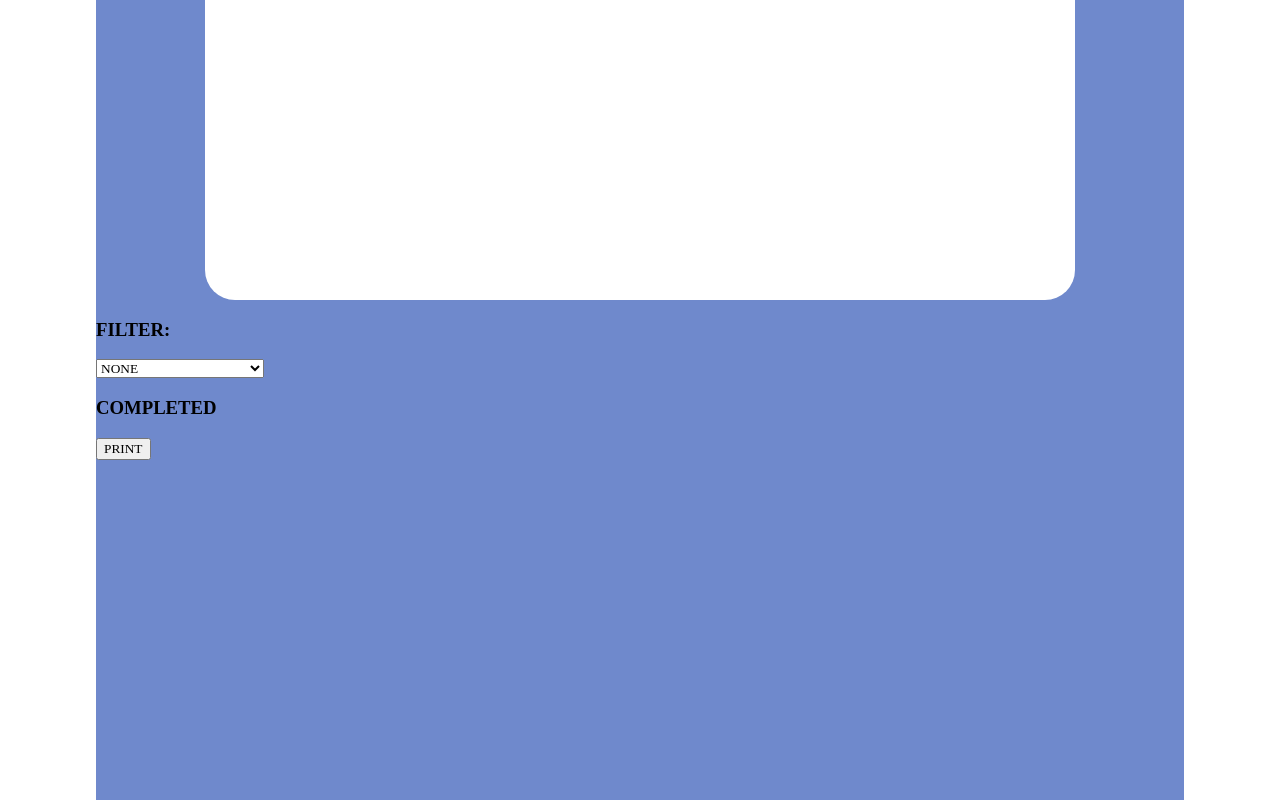
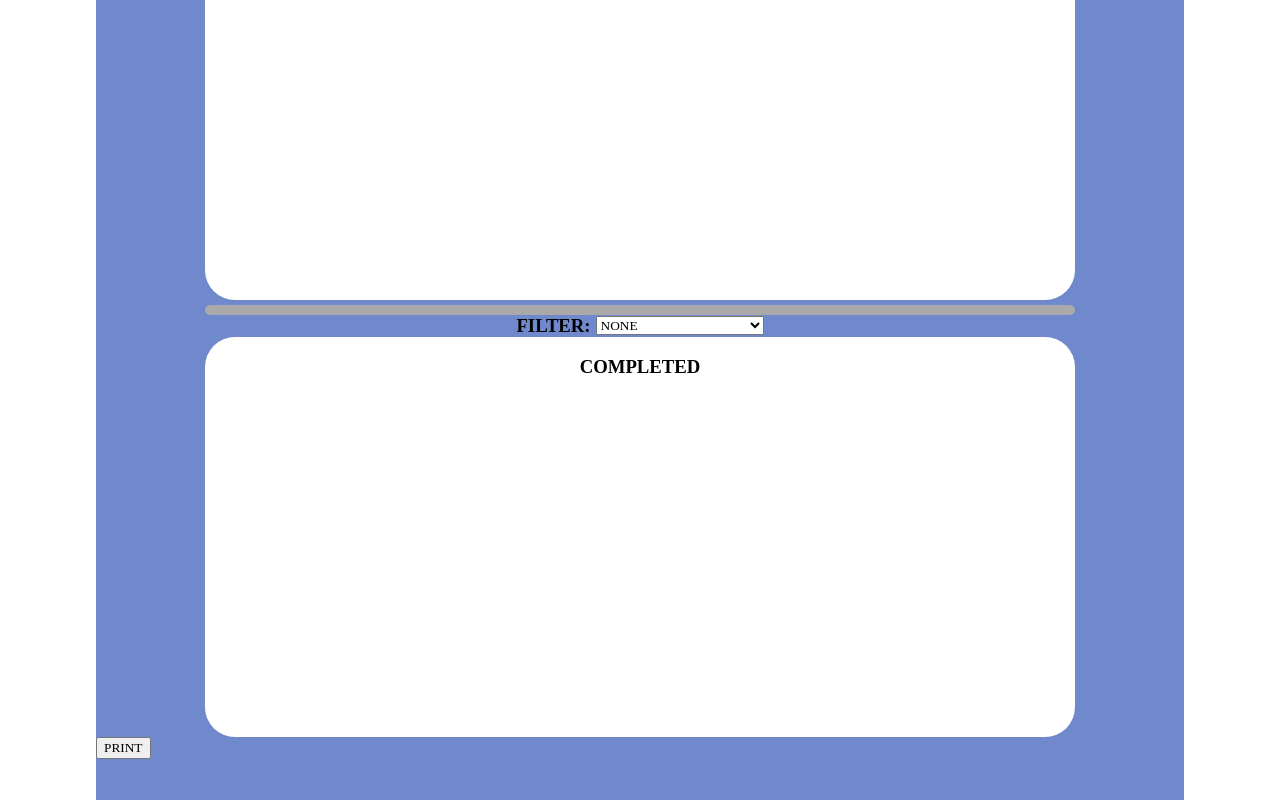
Before and after one commit to noahgmurphy/todo-list-app, a React (Create React App) app: page / in a window 1280 px wide. Shown: the part 300-1100 px from the top of the page. Built offline with nearby package versions, Linux system fonts and the light colour scheme.

Commit message:
add completion styling

```diff
--- a/src/features/todo/Todo.js
+++ b/src/features/todo/Todo.js
@@ -15,6 +15,7 @@ export const Todo = (props) => {
     const[text, setText] = useState("");
     const[time, setTime] = useState("");
     const[subtask, setSubtask] = useState();
+    const[percentCompleted, setPercentCompleted] = useState(0);
 
 
     //Genertae id from counter
@@ -90,7 +91,7 @@ export const Todo = (props) => {
                 completed++;
             }
         })
-        const percentCompleted = completed/data.length;
+        setPercentCompleted ((completed/data.length)*100);
             console.log(percentCompleted);
         }
         //FILTER
@@ -268,22 +269,29 @@ return(
 
 
         </div>
+        <div className={styles.percentContainer}>
+            <div className={styles.percentFill} style={{width:`${percentCompleted}%`}}>
+            </div>
+        </div>
         <div>
-        <h3>FILTER:</h3>
-            <select onChange={(e)=>{handleFilter(e.target.value)}}>
+            <div className={styles.filterContainer}>
+                <h3 className={styles.filterText}>FILTER:</h3>
+                <select className={styles.filterOptions} onChange={(e)=>{handleFilter(e.target.value)}}>
                     <option value="FILTER_NONE" selected>NONE</option>
                     <option value="FILTER_HIGH_PRIORITY">HIGH PRIORITY FILTER</option>
                     <option value="FILTER_LOW_PRIORITY"> LOW PRIORITY FILTER</option>
                 </select>
+            </div>
+            <div className={styles.completedContainer}>
                 <h3>COMPLETED</h3>
-            <ul>
+
                     {data.length > 0 && data.map((item, index)=>{
                     if(item.completed===true){
                         return(
                         <div key={index}>
-                        <li id={item.id}>
+                            <p id={item.id}>
                                 {item.text}
-                        </li>
+                            </p>
 
 
                         </div>
@@ -291,8 +299,10 @@ return(
                     }}
                     )
                 }
-            </ul>
+
             </div>
+        </div>
+
         <button onClick={printState}>PRINT</button>
     </div>
     )
--- a/src/features/todo/Todo.module.css
+++ b/src/features/todo/Todo.module.css
@@ -156,3 +156,50 @@ form{
     margin-right: 10px;
     margin-left: 10px;
 }
+
+
+/*FILTER*/
+
+.filterContainer{
+    margin: auto;
+    text-align: center;
+}
+.filterText{
+    display: inline;
+    margin-right: 5px;
+}
+.filterOptions{
+    display: inline;
+    position: relative;
+    bottom: 2px;
+}
+
+/*COMPLETED*/
+.completedContainer{
+    height: 400px;
+    width: 80%;
+    margin: auto;
+    border-radius: 30px;
+    background-color: white;
+    overflow-y: scroll;
+    overflow-wrap: break-word;
+    scrollbar-width: none;
+    text-align: center;
+}
+
+/*COMPLETION BAR*/
+.percentContainer{
+    background-color: darkgrey;
+    width: 80%;
+    height: 1%;
+    margin: auto;
+    border-radius: 30px;
+    margin-top: 5px;
+}
+.percentFill{
+    background-color: greenyellow;
+    height: 100%;
+
+    margin-right:auto;
+    border-radius: 30px;
+}
```
Lines whose indentation alone changed are shown as unchanged.
